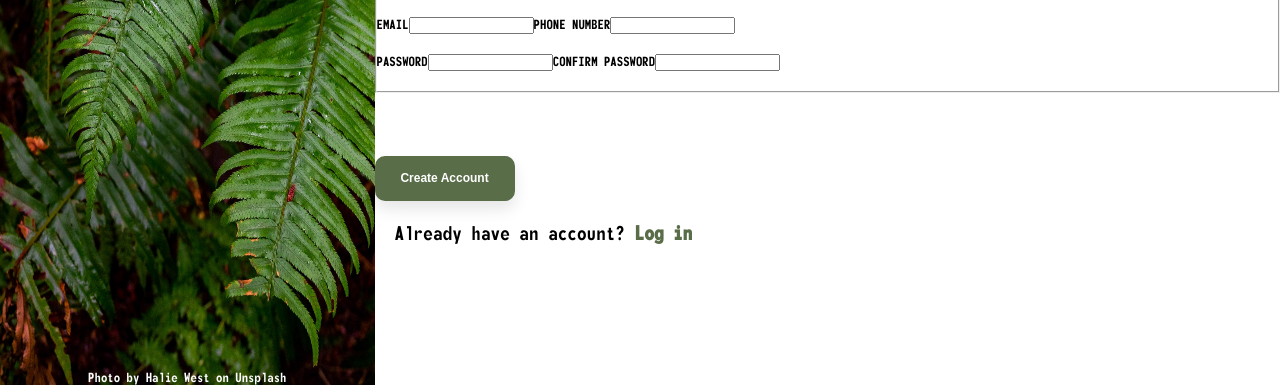
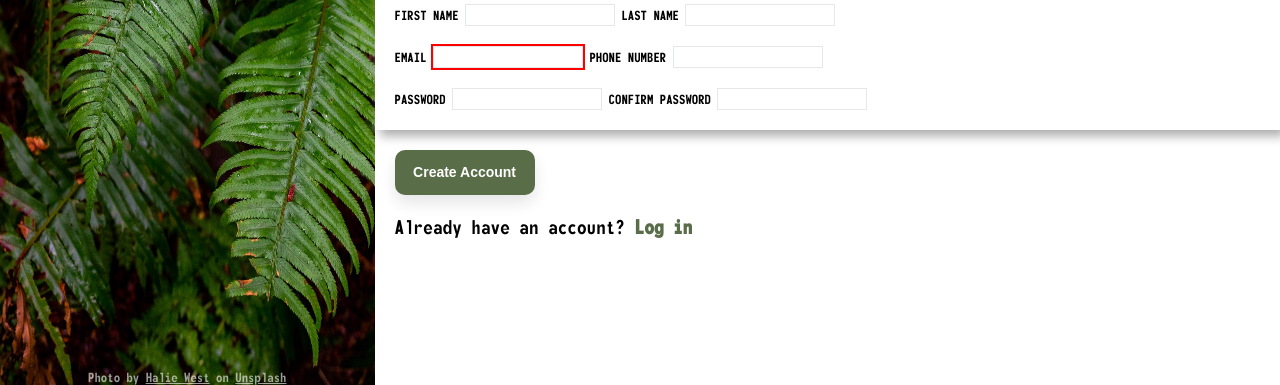
Before and after one commit to anorte13/sign-up-form, a plain HTML site: page index.html in a window 1280 px wide. Shown: the part 415-800 px from the top of the page. Drawn offline with Linux system fonts and the light colour scheme.

Commit message:
update links, added outlines to forms

```diff
--- a/index.html
+++ b/index.html
@@ -15,7 +15,8 @@
             style="height:5em;">
             <h1>ODIN</h1>
         </div>
-        <span class="foot">Photo by Halie West on Unsplash</span>
+        <span class="foot">Photo by <a href="https://unsplash.com/@haliewestphoto">
+            Halie West</a> on <a href="https://unsplash.com/">Unsplash</a></span>
     </div>
     <div class="main-container">
         <div class="header">
@@ -32,29 +33,29 @@
                     <form action="example.com/path" method="post">
                         <div class="row">
                             <label for="firstName">FIRST NAME</label>
-                            <input type="text" id="firstName" name="firstName">
+                            <input type="text" id="firstName" name="firstName" required>
 
                             <label for="lastName">LAST NAME</label>
-                            <input type="text" id="lastName" name="lastName">
+                            <input type="text" id="lastName" name="lastName" required>
                         </div>
                         <div class="row">
                             <label for="e-mail">EMAIL</label>
-                            <input type="email" id="userEmail" name="userEmail">
+                            <input type="email" id="userEmail" name="userEmail" required>
                             <label for="phone">PHONE NUMBER</label>
-                            <input type="number" id="phoneNumber" name="phoneNumber">
+                            <input type="text" id="phoneNumber" name="phoneNumber" required>
                         </div>
                         <div class="row">
                             <label for="userPassword">PASSWORD</label>
-                            <input type="password" id="userPassword" name="password">
+                            <input type="password" id="userPassword" name="password" required>
                             <label for="confirmPassword">CONFIRM PASSWORD</label>
-                            <input type="password" id="confirmPassword" name="confirmPassword">
+                            <input type="password" id="confirmPassword" name="confirmPassword" required>
                         </div>
                     </form>
                 </fieldset>
         </div>
         <div class="footer">
-            <button class="button">Create Account</button>
-            <p>Already have an account? <strong>Log in</strong></p>
+            <button  type="submit" class="button">Create Account</button>
+            <p>Already have an account? <strong><a href="">Log in</a></strong></p>
         </div>
     </div>
 </div>
--- a/stylesheets/styles.css
+++ b/stylesheets/styles.css
@@ -8,6 +8,9 @@
     box-sizing: border-box;
     font-family: myFirstFont;
 }
+h1 {
+    padding: 20px;
+}
 h2 {
     padding: 20px;
     font-size: 2rem;
@@ -15,6 +18,12 @@ h2 {
 p {
     padding: 20px;
     font-size: 1.5rem;
+}
+a {
+color: white;
+}
+a:hover {
+color:#596D48;
 }
 .container {
     display: flex;
@@ -36,20 +45,17 @@ p {
 .sidebar span {
    position: absolute;
    bottom: 0;
+   opacity: 0.6;
 }
 .main-container {
     display: flex;
     flex-direction: column;
     justify-content: center;
     height: 100vh;
-
-
 }
 .header {
-
     width: 100%;
     text-align: left;
-
     word-wrap: break-word;
 }
 .logo {
@@ -64,31 +70,46 @@ p {
     font-size: 1.8em;
 }
 .sign-up {
-
-    height: 30%;
+    box-shadow: 5px 6px 10px #adacac;
 }
 .footer {
-
-
     display: flex;
     flex-direction: column;
 }
-.row {
-  margin-bottom: 20px;
-  display: flex;
-  justify-content:flex-start;
-  flex-wrap: wrap;
+.footer a {
+    color: #596D48;
+    text-decoration: none;
+}
+.footer a:hover {
+    color:rgba(73,10,7,48);
+}
+
+input {
+    box-sizing: border-box;
+    width: 150px;
+    height: 22px;
+    border: 1px solid #E5E7EB;
+    font-size: 16px;
+}
+input#userEmail:invalid{
+    outline: 2px solid red;
+}
+input:focus {
+    outline: 1px solid rgb(43, 137, 204);
+    background-color: ivory;
 }
 .button {
     background-color: #596D48;
     width: 140px;
     height: 45px;
     font-family: sans-serif;
-    font-size: 12px;
+    font-size: 14px;
     font-weight: bold;
     border-radius: 10px;
     box-shadow: 0px 8px 15px rgba(0, 0, 0, 0.1);
-    margin-top: 10px;
+    text-align: center;
+    margin-left: 20px;
+    margin-top: 20px;
     border: none;
     color:white;
     cursor: pointer;
@@ -99,3 +120,12 @@ p {
 strong {
     color:#596D48;
 }
+fieldset {
+    border: none;
+}
+form {
+   display: flex;
+   margin: 20px;
+   flex-direction: column;
+   gap: 20px;
+}
```
